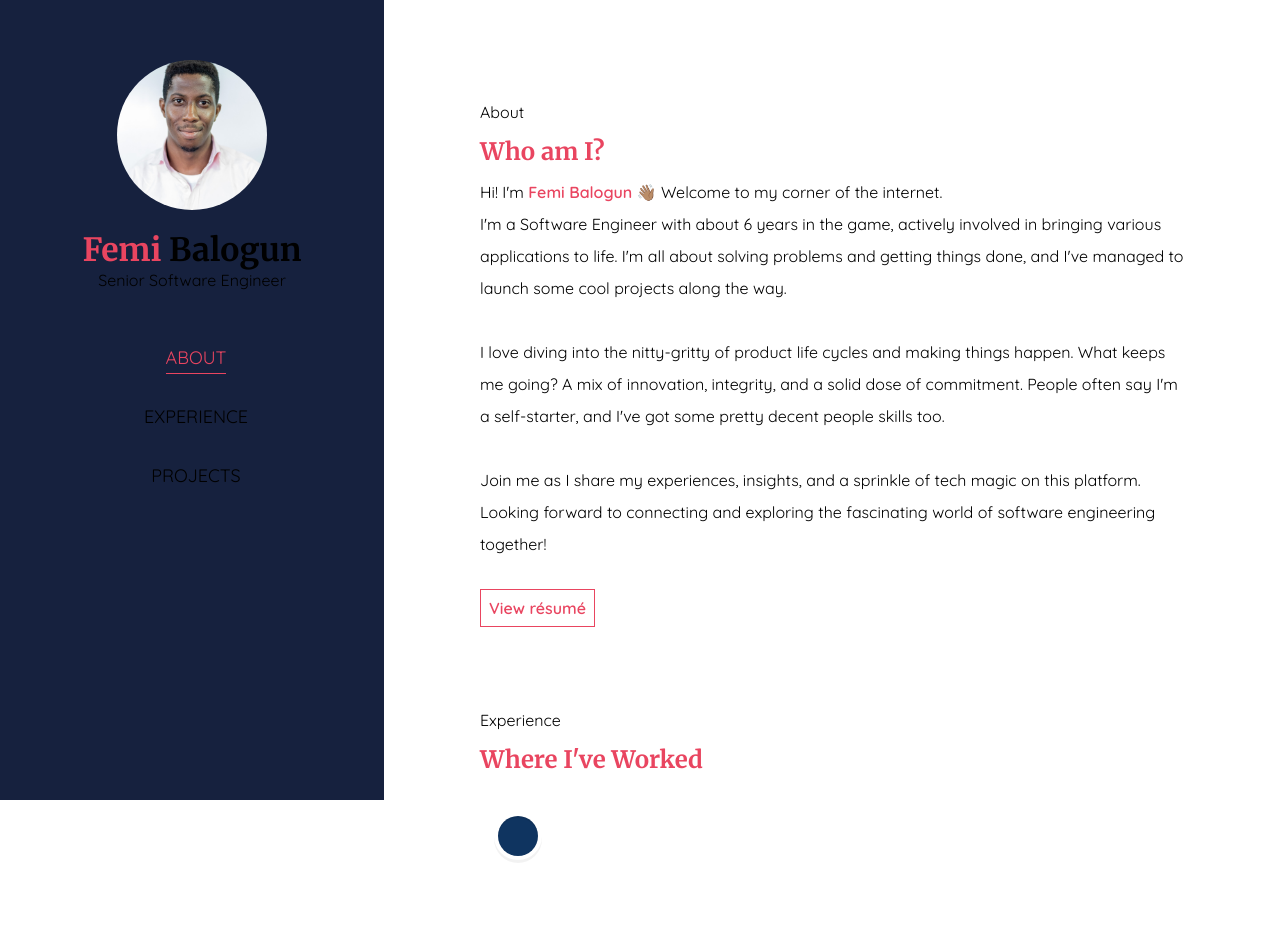
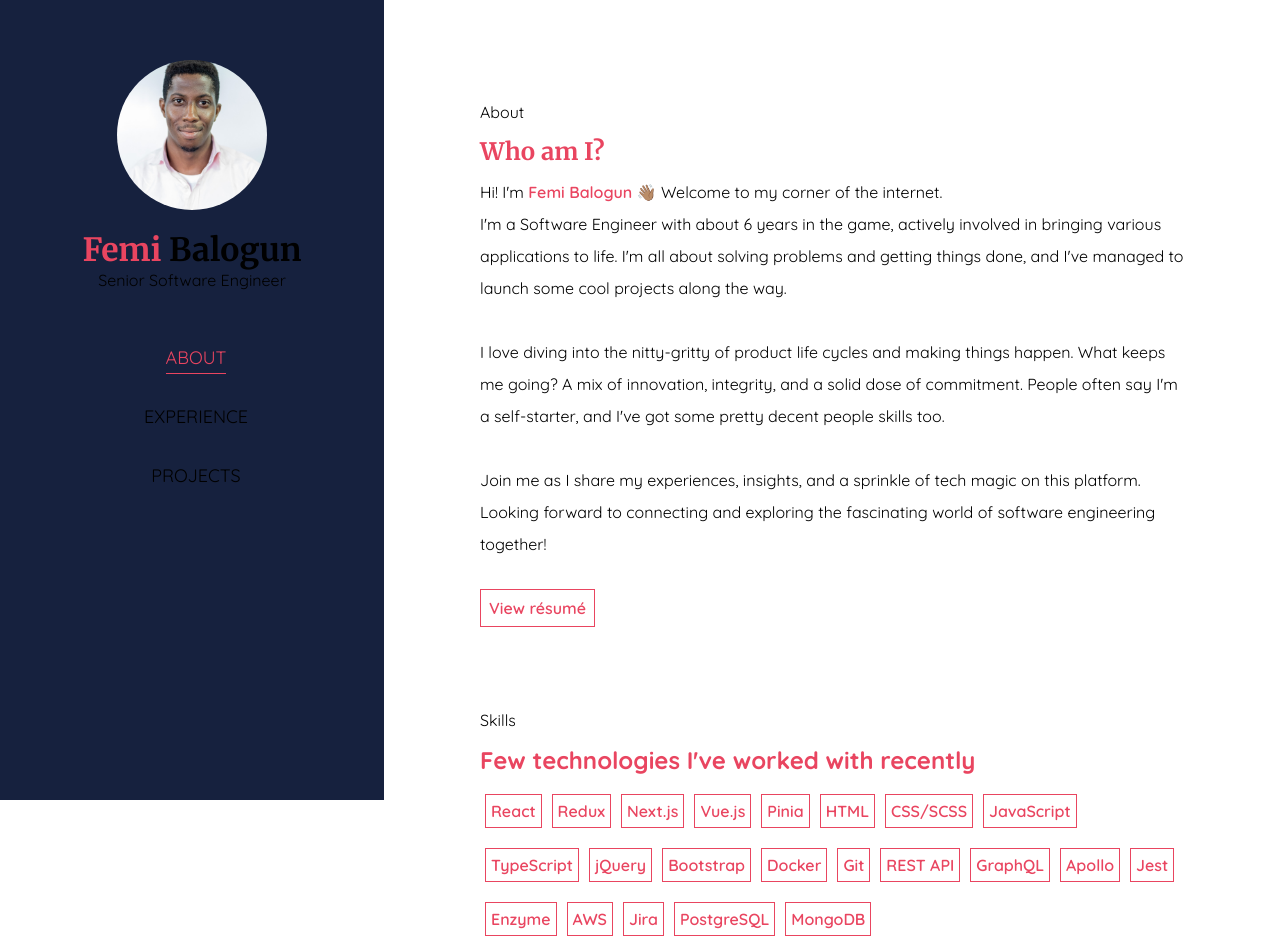
Before and after one commit to phembarl/portfolio-v2, a Next.js app: page / in a window 1280 px wide. Shown: the top 952 px of the page. Built offline with nearby package versions, Linux system fonts and the light colour scheme; some icons are missing.

Commit message:
add skills section

```diff
--- a/src/app/page.tsx
+++ b/src/app/page.tsx
@@ -2,6 +2,7 @@ import About from '@/components/AboutSection';
 import styles from './page.module.scss';
 import Sidebar from '@/components/Sidebar';
 import Experience from '@/components/ExperienceSection';
+import Skills from '@/components/SkillsSection';
 
 export default function Home() {
   return (
@@ -9,6 +10,7 @@ export default function Home() {
       <Sidebar />
       <div>
         <About />
+        <Skills />
         <Experience />
       </div>
     </main>
--- a/src/components/ExperienceSection/index.tsx
+++ b/src/components/ExperienceSection/index.tsx
@@ -13,7 +13,7 @@ import { experience } from '@/data';
 import style from './style.module.scss';
 
 const Experience = () => {
-  const { ref, inView, entry } = useInView({ threshold: 0.2 });
+  const { ref, inView, entry } = useInView({ threshold: 0.1 });
 
   return (
     <div className={style.experienceSection}>
--- /dev/null
+++ b/src/components/SkillsSection/index.tsx
@@ -0,0 +1,21 @@
+import { v4 as uuidv4 } from 'uuid';
+import { skills } from '@/data';
+import style from './style.module.scss';
+import Tag from '@/components/Tag';
+
+const Skills = () => {
+  return (
+    <div className={style.skillsSection}>
+      <p>Skills</p>
+      <h2 className="colored-text">
+        Few technologies I&apos;ve worked with recently
+      </h2>
+
+      {skills.map(skill => (
+        <Tag text={skill} key={uuidv4()} />
+      ))}
+    </div>
+  );
+};
+
+export default Skills;
--- /dev/null
+++ b/src/components/SkillsSection/style.module.scss
@@ -0,0 +1,4 @@
+.skillsSection {
+  margin-top: 5rem;
+  line-height: 2;
+}
--- /dev/null
+++ b/src/components/Tag/index.tsx
@@ -0,0 +1,11 @@
+import style from './style.module.scss';
+
+interface TagProps {
+  text: string;
+}
+
+const Tag = ({ text }: TagProps) => {
+  return <div className={style.tag}>{text}</div>;
+};
+
+export default Tag;
--- /dev/null
+++ b/src/components/Tag/style.module.scss
@@ -0,0 +1,8 @@
+.tag {
+  color: #e94560;
+  border: 1px solid #e94560;
+  display: inline-block;
+  margin: 10px 5px;
+  padding: 0 5px;
+  font-weight: 600;
+}
--- a/src/data.ts
+++ b/src/data.ts
@@ -55,3 +55,28 @@ export const experience: Experience[] = [
     url: 'https://www.bookingsafrica.com',
   },
 ];
+
+export const skills: string[] = [
+  'React',
+  'Redux',
+  'Next.js',
+  'Vue.js',
+  'Pinia',
+  'HTML',
+  'CSS/SCSS',
+  'JavaScript',
+  'TypeScript',
+  'jQuery',
+  'Bootstrap',
+  'Docker',
+  'Git',
+  'REST API',
+  'GraphQL',
+  'Apollo',
+  'Jest',
+  'Enzyme',
+  'AWS',
+  'Jira',
+  'PostgreSQL',
+  'MongoDB',
+];
```
